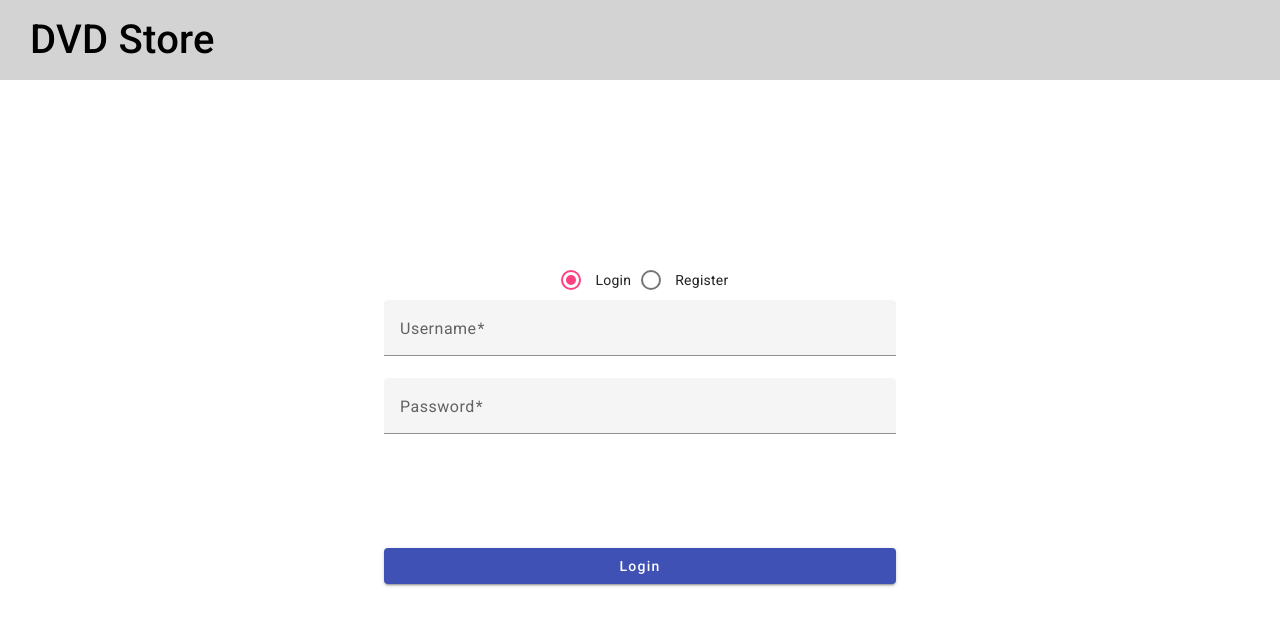
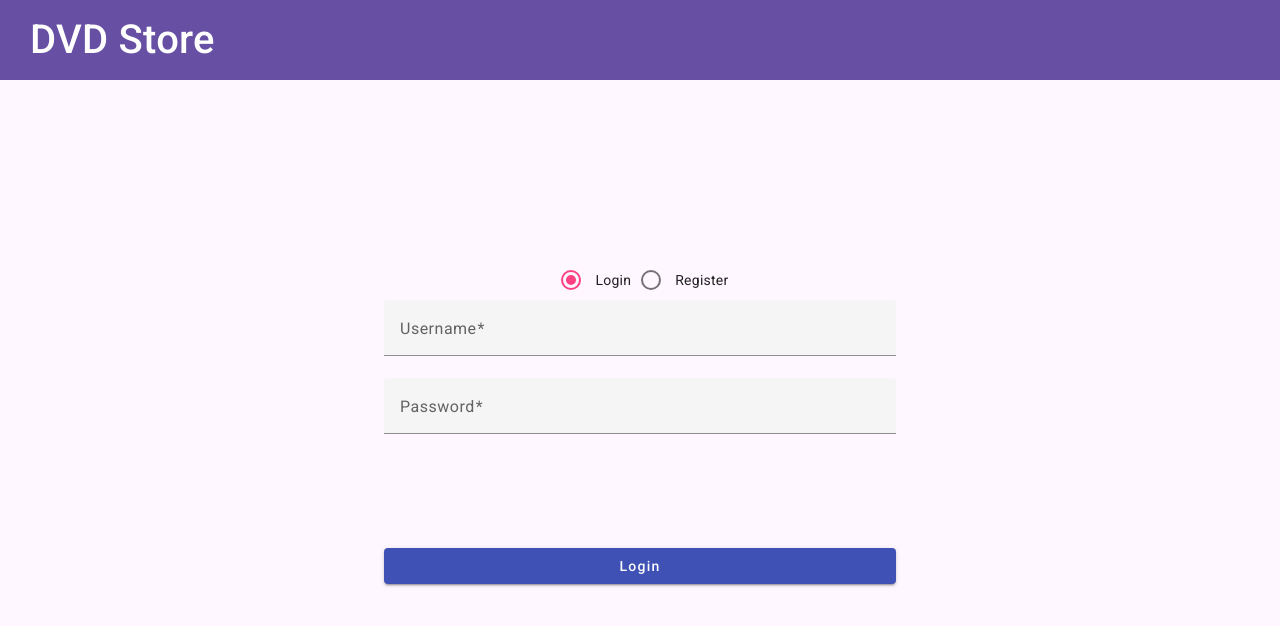
Before and after one commit to LucasFauch/solutec-dvd, an Angular app in the folder frontend/: page / in a window 1280 px wide. Shown: the top 626 px of the page. Built offline with nearby package versions, Linux system fonts and the light colour scheme.

Commit message:
pretty colors

```diff
--- a/frontend/src/app/app.component.scss
+++ b/frontend/src/app/app.component.scss
@@ -1,9 +1,10 @@
 header {
-  background-color: lightgray;
+  background-color: #6750a4;
   display: flex;
   align-items: center;
   justify-content: flex-start;
   padding: 30px;
   font-weight: 500;
   font-size: 40px;
+  color: white;
 }
--- a/frontend/src/app/movies/movie-details/movie-details.component.scss
+++ b/frontend/src/app/movies/movie-details/movie-details.component.scss
@@ -9,7 +9,7 @@
 
 .left {
   width: 400px;
-  background-color: lightgray;
+  background-color: #e8def8;
   padding: 35px;
   border-radius: 15px;
 }
--- a/frontend/src/app/movies/movies.component.scss
+++ b/frontend/src/app/movies/movies.component.scss
@@ -12,7 +12,7 @@
 }
 
 .card {
-  background-color: lightgray;
+  background-color: #e8def8;
   padding: 20px;
   margin: 20px;
   width: 400px;
--- a/frontend/src/styles.scss
+++ b/frontend/src/styles.scss
@@ -3,6 +3,7 @@
 html,
 body {
   height: 100%;
+  background-color: #fef7ff;
 }
 body {
   margin: 0;
```
